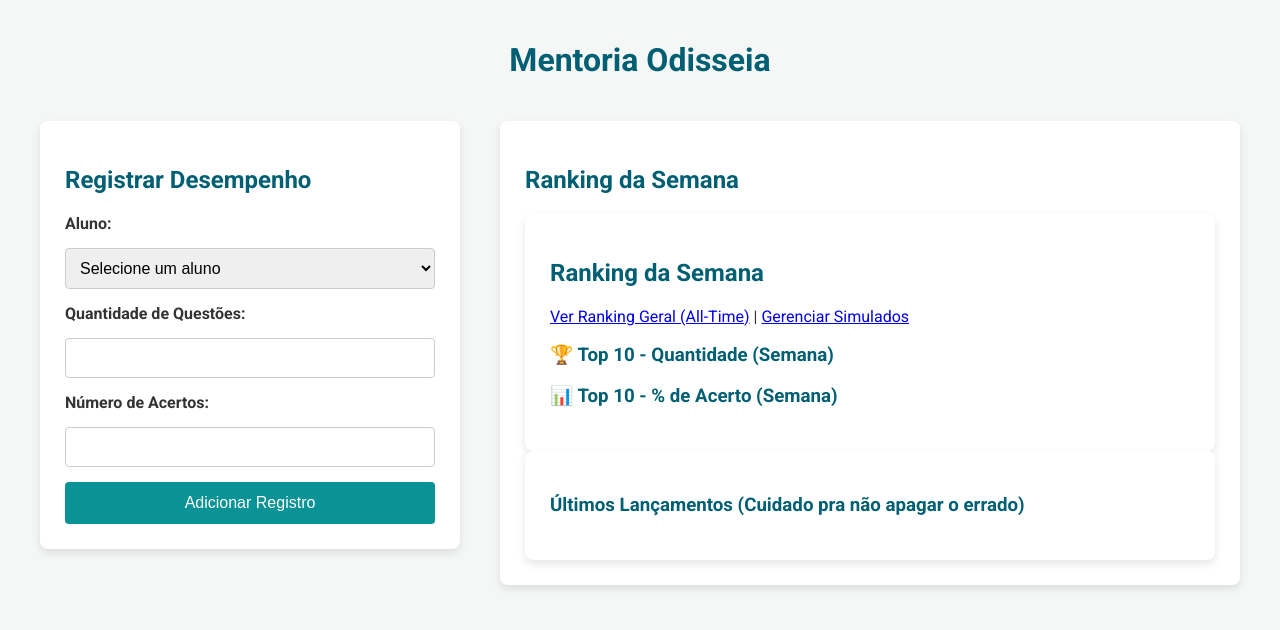
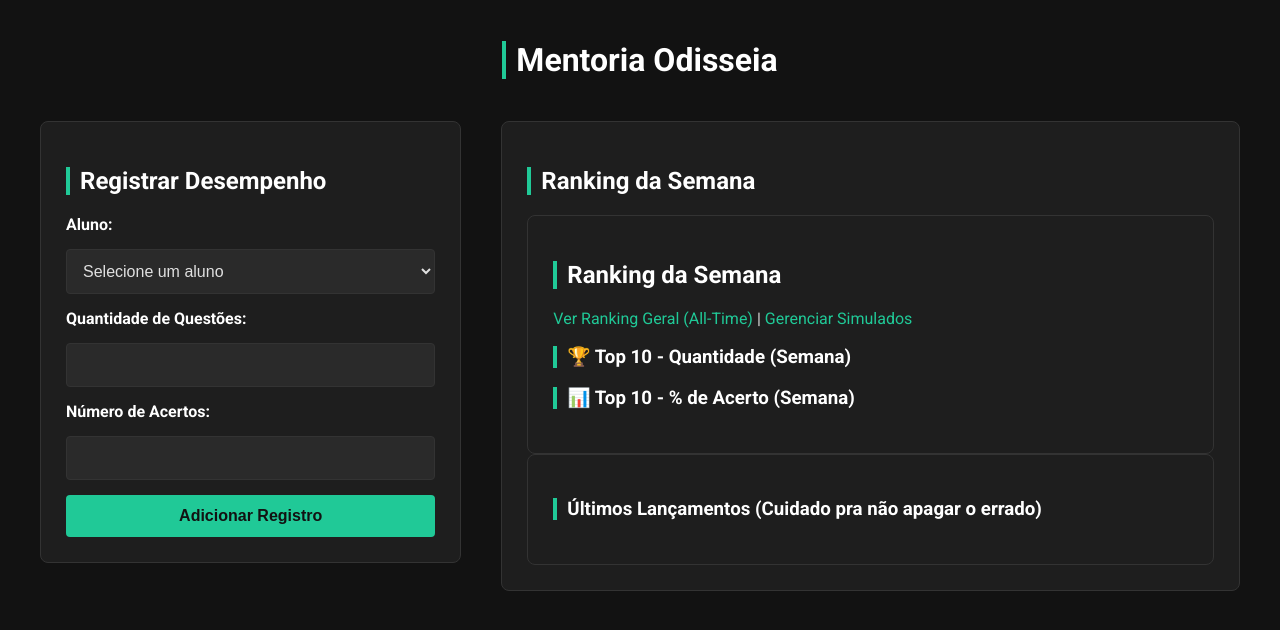
Before and after one commit to jvsouza01/mentoria-odisseia, a Flask app: page / in a window 1280 px wide. Shown: the top 630 px of the page. Run offline with Flask 3, Linux system fonts and the light colour scheme; data that the repository does not hold is empty.

Commit message:
Aplica nova identidade visual (dark mode)

```diff
--- a/static/style.css
+++ b/static/style.css
@@ -1,10 +1,23 @@
-/* Importa uma fonte mais agradável do Google Fonts */
+/* Importa a fonte Roboto do Google Fonts */
 @import url('https://fonts.googleapis.com/css2?family=Roboto:wght@400;700&display=swap');
 
+/* ======== PALETA DE CORES (DARK MODE) ======== */
+:root {
+    --bg-dark: #121212;         /* Fundo principal bem escuro */
+    --card-dark: #1e1e1e;       /* Fundo dos "cartões" */
+    --primary-green: #20c997;   /* Verde principal para botões e destaques */
+    --green-hover: #1ba97f;     /* Verde mais escuro para o hover do mouse */
+    --text-primary: #e0e0e0;    /* Cor do texto principal (cinza claro) */
+    --text-headings: #ffffff;   /* Cor dos títulos (branco) */
+    --border-color: #333333;    /* Cor das bordas sutis */
+    --input-bg: #2a2a2a;        /* Fundo dos campos de formulário */
+}
+
+/* ======== ESTILOS GERAIS ======== */
 body {
     font-family: 'Roboto', sans-serif;
-    background-color: #f4f7f6;
-    color: #333;
+    background-color: var(--bg-dark);
+    color: var(--text-primary);
     margin: 0;
     padding: 20px;
     display: flex;
@@ -13,44 +26,53 @@ body {
 }
 
 h1, h2, h3 {
-    color: #005f73;
+    color: var(--text-headings);
+    border-left: 4px solid var(--primary-green);
+    padding-left: 10px;
 }
 
+a {
+    color: var(--primary-green);
+    text-decoration: none;
+    transition: color 0.3s ease;
+}
+
+a:hover {
+    color: var(--green-hover);
+}
+
+/* ======== LAYOUT E CONTAINERS ======== */
 .container {
     display: flex;
     gap: 40px;
     width: 100%;
     max-width: 1200px;
     margin-top: 20px;
-    align-items: flex-start; /* Alinha os itens no topo */
+    align-items: flex-start;
 }
 
-/* Coluna do formulário */
 .form-section {
-    background-color: #ffffff;
+    flex: 1;
+}
+
+.info-column {
+    flex: 2;
+    display: flex;
+    flex-direction: column;
+    gap: 30px;
+}
+
+/* Estilo para TODOS os "cartões" */
+.form-section,
+.ranking-section,
+.recent-section {
+    background-color: var(--card-dark);
     padding: 25px;
     border-radius: 8px;
-    box-shadow: 0 4px 8px rgba(0, 0, 0, 0.1);
-    flex: 1; /* Ocupa 1 parte do espaço */
+    border: 1px solid var(--border-color);
 }
 
-/* Coluna da direita que agrupa as informações */
-.info-column {
-    flex: 2; /* Ocupa 2 partes do espaço (mais larga) */
-    display: flex;
-    flex-direction: column;
-    gap: 30px; /* Espaço entre os cartões de informação */
-}
-
-/* Estilo para TODOS os cartões de informação */
-.ranking-section,
-.recent-section {
-    background-color: #ffffff;
-    padding: 25px;
-    border-radius: 8px;
-    box-shadow: 0 4px 8px rgba(0, 0, 0, 0.1);
-}
-
+/* ======== FORMULÁRIOS ======== */
 form {
     display: flex;
     flex-direction: column;
@@ -59,19 +81,28 @@ form {
 
 label {
     font-weight: bold;
+    color: var(--text-headings);
 }
 
 input, select {
-    padding: 10px;
-    border: 1px solid #ccc;
+    padding: 12px;
+    background-color: var(--input-bg);
+    color: var(--text-primary);
+    border: 1px solid var(--border-color);
     border-radius: 4px;
     font-size: 16px;
 }
 
-button {
+input:focus, select:focus {
+    outline: none;
+    border-color: var(--primary-green);
+}
+
+button[type="submit"] {
     padding: 12px;
-    background-color: #0a9396;
-    color: white;
+    background-color: var(--primary-green);
+    color: var(--bg-dark);
+    font-weight: bold;
     border: none;
     border-radius: 4px;
     font-size: 16px;
@@ -79,31 +110,42 @@ button {
     transition: background-color 0.3s ease;
 }
 
-button:hover {
-    background-color: #005f73;
+button[type="submit"]:hover {
+    background-color: var(--green-hover);
 }
 
+/* ======== LISTAS E RANKINGS ======== */
 ol, ul {
     padding-left: 20px;
+    list-style: none; /* Remove os números e bolinhas padrão */
 }
 
 li {
     margin-bottom: 12px;
     font-size: 1.1em;
     display: flex;
-    justify-content: space-between; /* Alinha o botão à direita */
+    justify-content: space-between;
     align-items: center;
+    padding: 8px;
+    border-bottom: 1px solid var(--border-color);
 }
 
-/* Estilo específico para o botão de apagar */
+li:last-child {
+    border-bottom: none;
+}
+
 .delete-btn {
     padding: 5px 10px;
     font-size: 12px;
-    background-color: #e5383b;
+    background-color: #dc3545; /* Vermelho para ação de apagar */
+    color: white;
+    border: none;
     border-radius: 4px;
     margin-left: 15px;
+    cursor: pointer;
+    transition: background-color 0.3s ease;
 }
 
 .delete-btn:hover {
-    background-color: #b21e21;
+    background-color: #c82333;
 }
```
